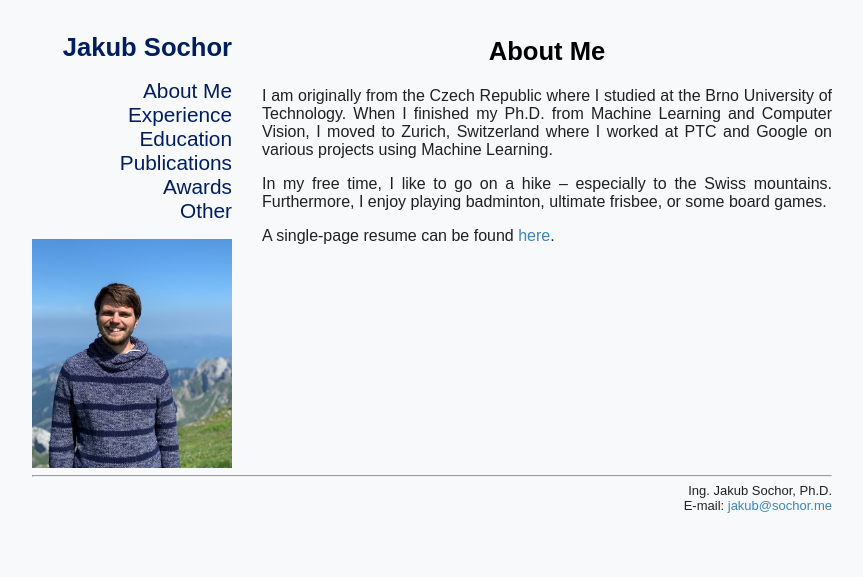
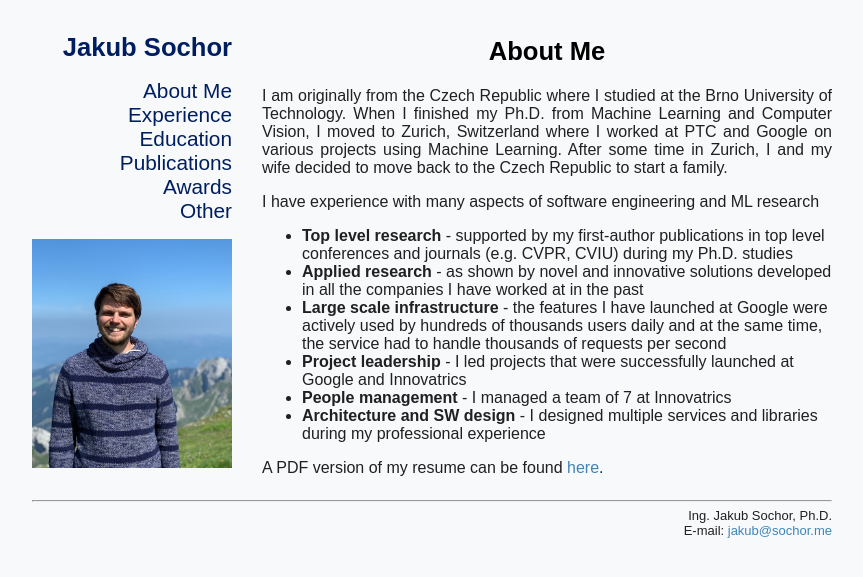
Before and after one commit to JakubSochor/JakubSochor.github.io, a Jekyll site: the page built from _pages/index.md, in a window 1280 px wide. Shown: the top 577 px of the page, without its empty margins (208-1071 px from the left). Built offline with Jekyll 4.4.1, drawn with Linux system fonts in a browser that asks for light colours; some web fonts are replaced.

Commit message:
Resume update

```diff
--- a/_pages/index.md
+++ b/_pages/index.md
@@ -3,11 +3,17 @@ title: About Me
 ---
 <p align="justify">
 I am originally from the Czech Republic where I studied at the Brno University of Technology.
-When I finished my Ph.D. from Machine Learning and Computer Vision, I moved to Zurich, Switzerland where I worked at PTC and Google on various projects using Machine Learning.
+When I finished my Ph.D. from Machine Learning and Computer Vision, I moved to Zurich, Switzerland where I worked at PTC and Google on various projects using Machine Learning. After some time in Zurich, I and my wife decided to move back to the Czech Republic to start a family.
 </p>
+
+I have experience with many aspects of software engineering and ML research
+ - **Top level research** - supported by my first-author publications in top level conferences and journals (e.g. CVPR, CVIU) during my Ph.D. studies
+ - **Applied research** - as shown by novel and innovative solutions developed in all the companies I have worked at in the past
+ - **Large scale infrastructure** - the features I have launched at Google were actively used by hundreds of thousands users daily and at the same time, the service had to handle thousands of requests per second
+ - **Project leadership** - I led projects that were successfully launched at Google and Innovatrics
+ - **People management** - I managed a team of 7 at Innovatrics
+ - **Architecture and SW design** - I designed multiple services and libraries during my professional experience
+
 <p align="justify">
-In my free time, I like to go on a hike – especially to the Swiss mountains. Furthermore, I&nbsp;enjoy playing badminton, ultimate frisbee, or some board games.
+A PDF version of my resume can be found <a href="{{ '/assets/JakubSochorResume.pdf' | relative_url }}">here</a>.
 </p>
-<p align="justify">
-A single-page resume can be found <a href="{{ '/assets/JakubSochorResume.pdf' | relative_url }}">here</a>.
-</p>
```
Also changed, not shown: _pages/experience.md (+10 -1 lines), _pages/other.md (+3 -1 lines), docker-compose.yml (line endings or trailing spaces), 1 other file.
